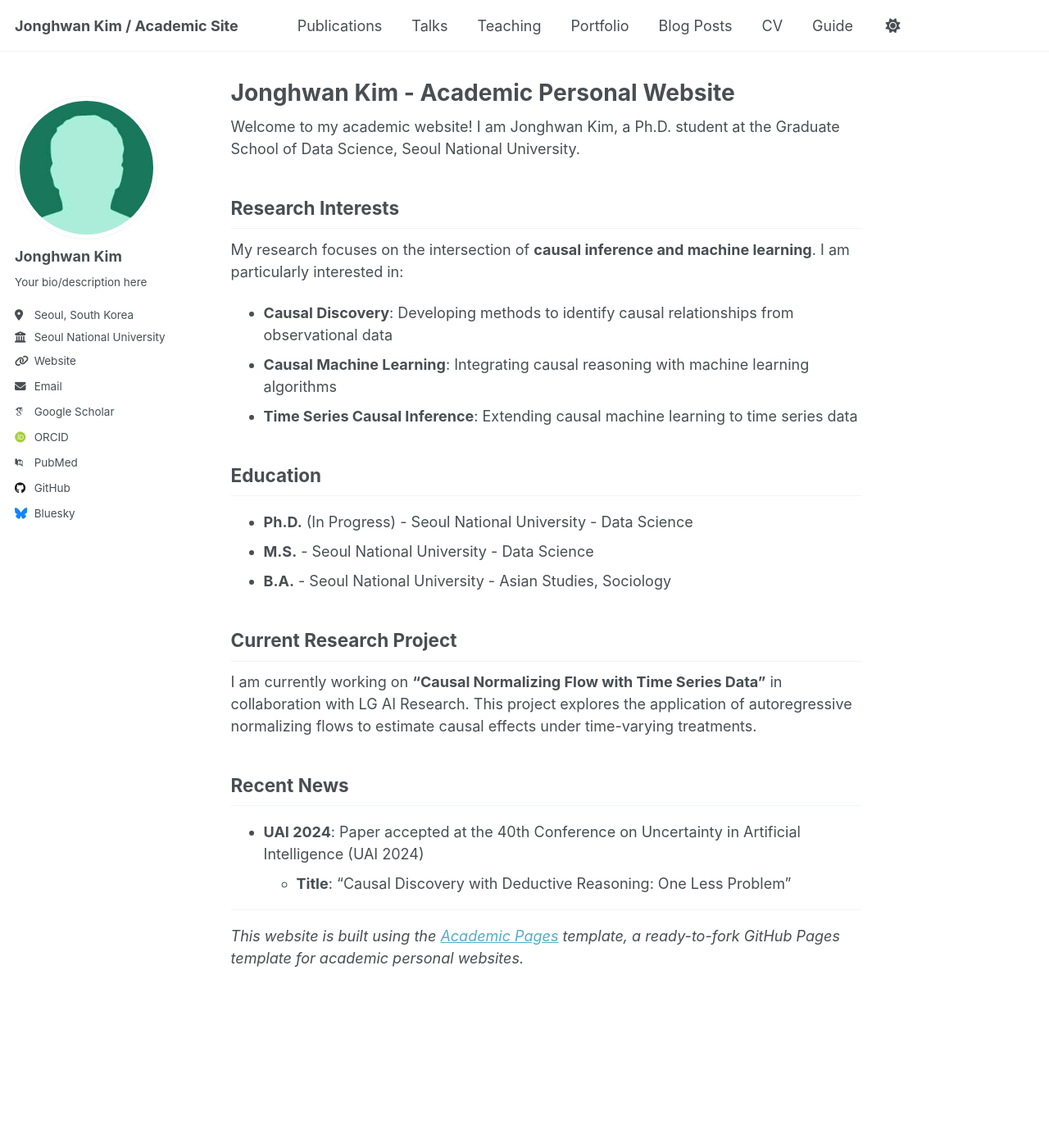
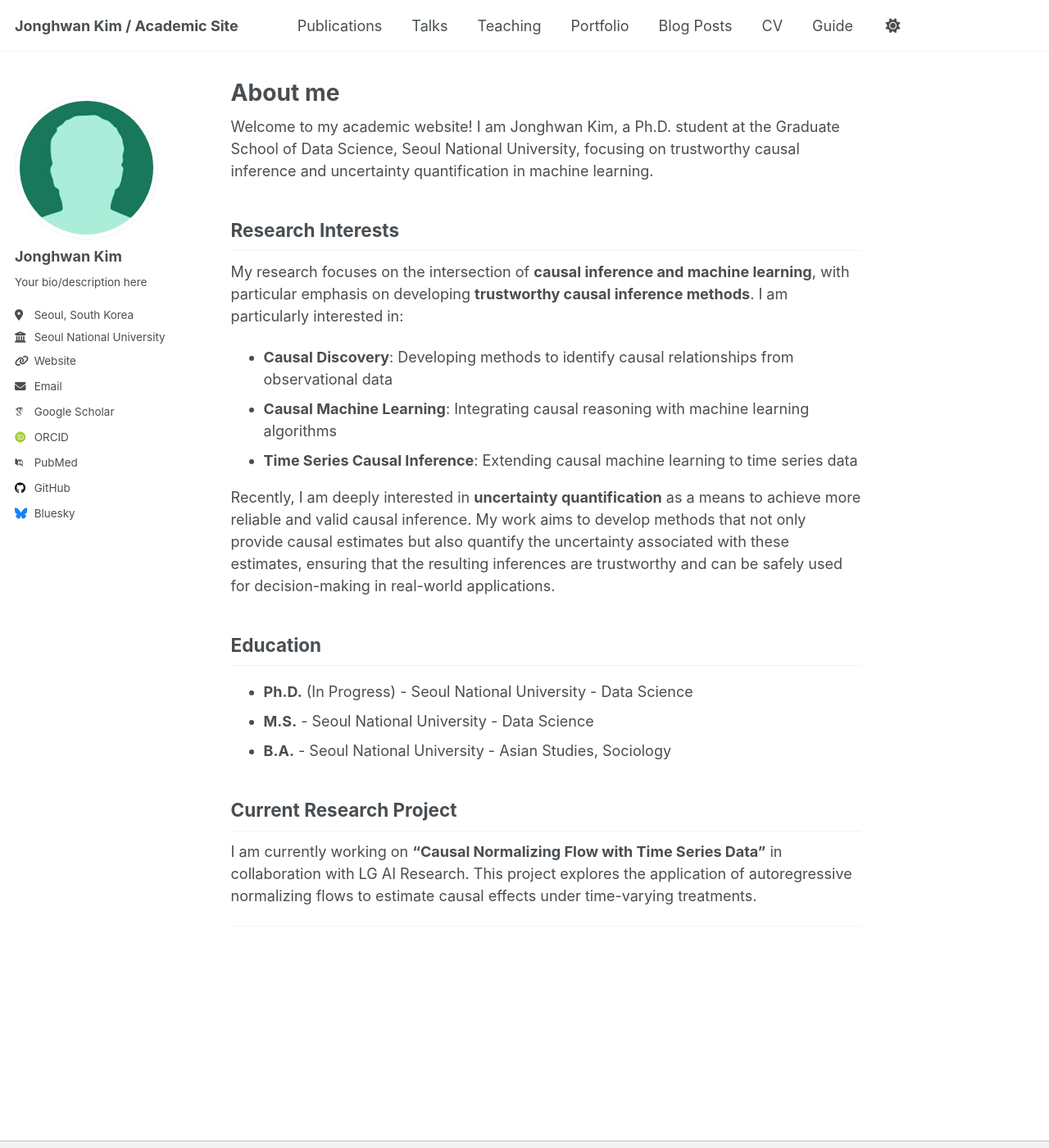
Before and after one commit to JongHwan-K/JongHwan-K.github.io, a Jekyll site: the page built from _pages/about.md, in a window 1280 px wide and 1400 px high. Shown: the whole window at 82% size. Built offline with Jekyll 4.4.1, drawn with Linux system fonts in a browser that asks for light colours; some web fonts are replaced; a script that is not in the unit is left out.

Commit message:
Simplify welcome message and expand research interests with uncertainty quantification focus

```diff
--- a/_pages/about.md
+++ b/_pages/about.md
@@ -1,21 +1,23 @@
 ---
 permalink: /
-title: "Jonghwan Kim - Academic Personal Website"
+title: "About me"
 author_profile: true
 redirect_from:
   - /about/
   - /about.html
 ---
 
-Welcome to my academic website! I am Jonghwan Kim, a Ph.D. student at the Graduate School of Data Science, Seoul National University.
+Welcome to my academic website! I am Jonghwan Kim, a Ph.D. student at the Graduate School of Data Science, Seoul National University, focusing on trustworthy causal inference and uncertainty quantification in machine learning.
 
 ## Research Interests
 
-My research focuses on the intersection of **causal inference and machine learning**. I am particularly interested in:
+My research focuses on the intersection of **causal inference and machine learning**, with particular emphasis on developing **trustworthy causal inference methods**. I am particularly interested in:
 
 - **Causal Discovery**: Developing methods to identify causal relationships from observational data
 - **Causal Machine Learning**: Integrating causal reasoning with machine learning algorithms
 - **Time Series Causal Inference**: Extending causal machine learning to time series data
+
+Recently, I am deeply interested in **uncertainty quantification** as a means to achieve more reliable and valid causal inference. My work aims to develop methods that not only provide causal estimates but also quantify the uncertainty associated with these estimates, ensuring that the resulting inferences are trustworthy and can be safely used for decision-making in real-world applications.
 
 
 ## Education
@@ -29,11 +31,4 @@ My research focuses on the intersection of **causal inference and machine learni
 I am currently working on **"Causal Normalizing Flow with Time Series Data"** in collaboration with LG AI Research. This project explores the application of autoregressive normalizing flows to estimate causal effects under time-varying treatments.
 
 
-## Recent News
-
-- **UAI 2024**: Paper accepted at the 40th Conference on Uncertainty in Artificial Intelligence (UAI 2024)
-  - **Title**: "Causal Discovery with Deductive Reasoning: One Less Problem"
-
 ---
-
-*This website is built using the [Academic Pages](https://github.com/academicpages/academicpages.github.io) template, a ready-to-fork GitHub Pages template for academic personal websites.*
```
